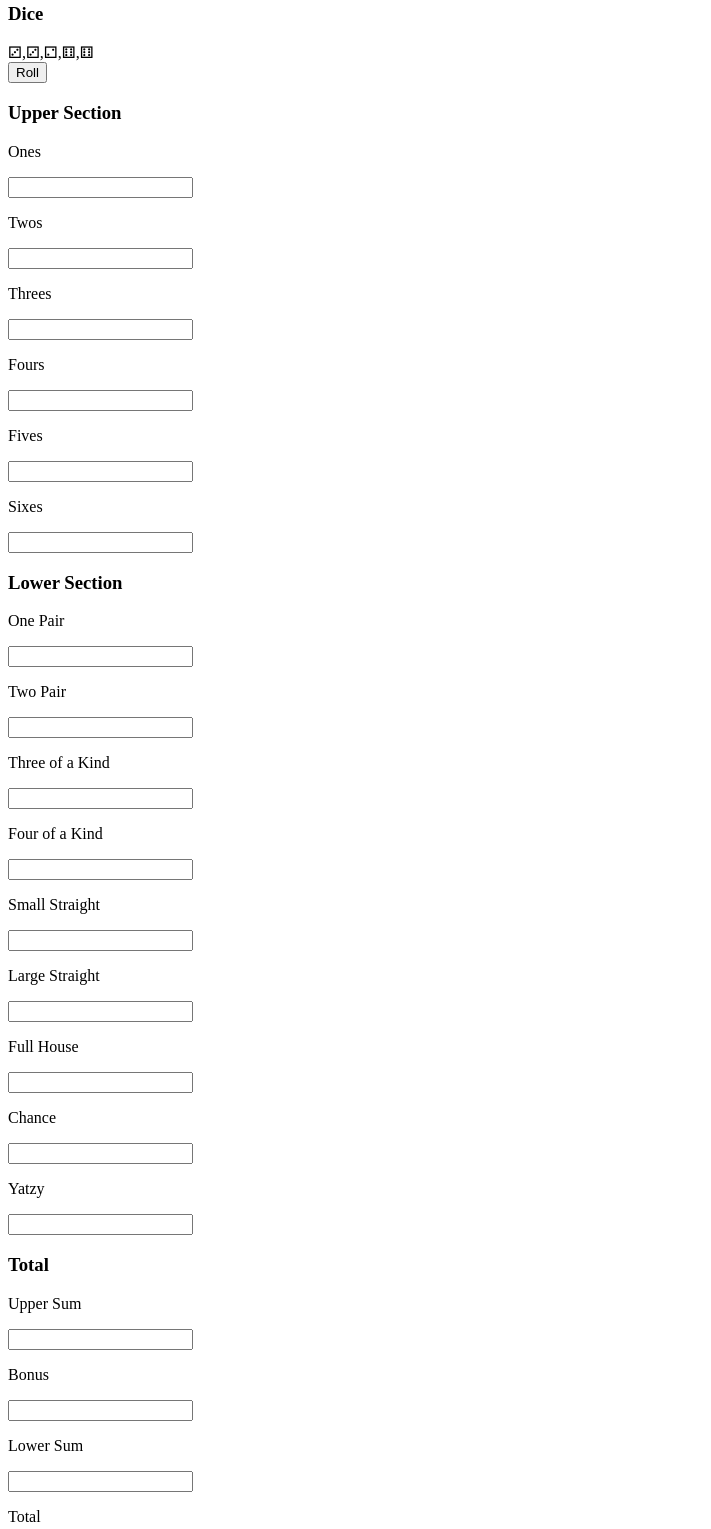
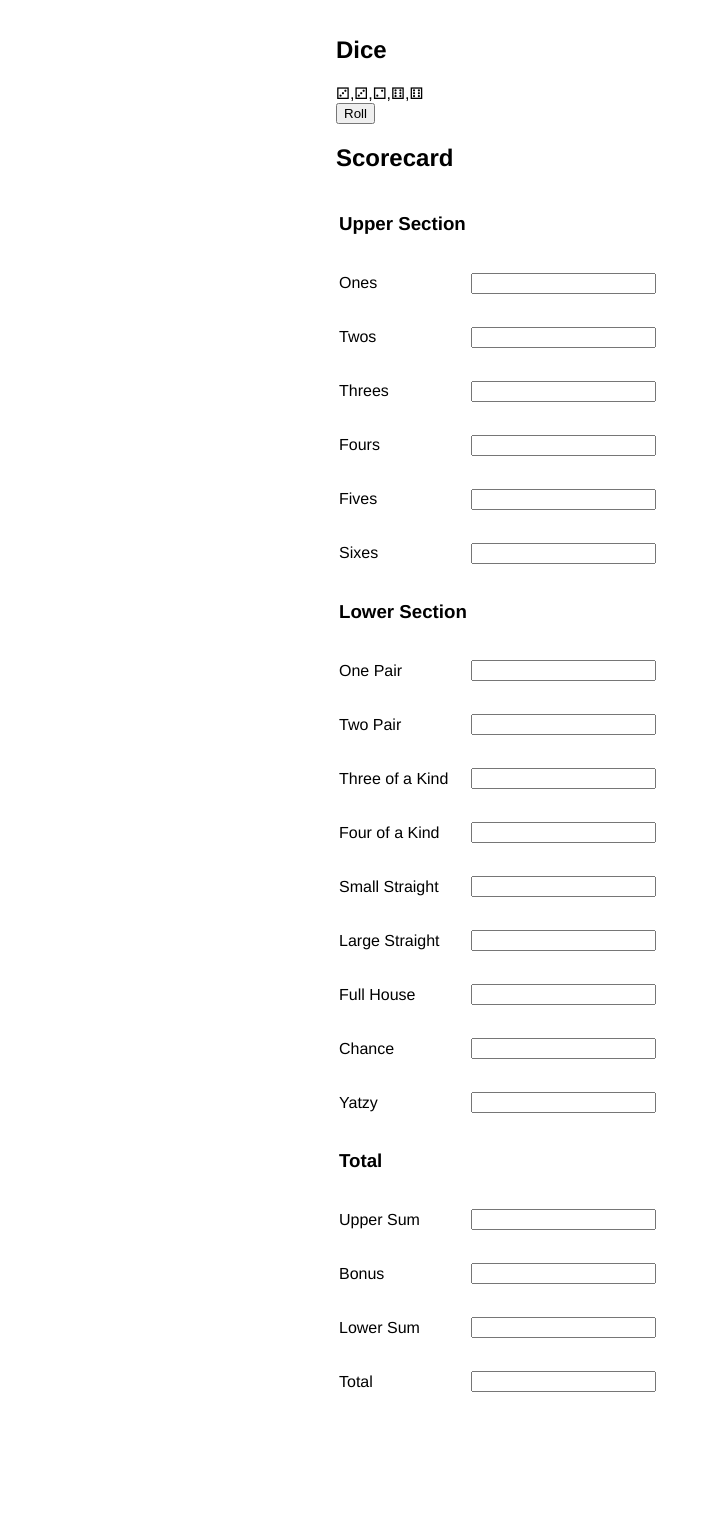
Before and after one commit to parappayo/yatzy-js, a plain HTML site: page index.html in a window 1280 px wide. Shown: the part 16-1545 px from the top of the page, without its empty margins (0-711 px from the left). After the commit the page ends 1458 px from the top, so only its background shows below. Drawn offline with Linux system fonts and the light colour scheme.

Commit message:
tweaked layout

```diff
--- a/index.html
+++ b/index.html
@@ -6,6 +6,14 @@
 
 <head>
 <title>Yatzy</title>
+<style>
+body {
+	max-width: 38rem;
+	padding: 2rem;
+	margin: auto;
+	font-family: "Helvetica", "Arial", sans-serif;
+}
+</style>
 <script>
 
 const die_faces = ['', '⚀', '⚁', '⚂', '⚃', '⚄', '⚅'];
@@ -44,74 +52,100 @@ window.onload = function ()
 
 <body>
 
-<h3>Dice</h3>
+<h2>Dice</h2>
 
 <div id="dice"></div>
 <button onclick="on_click_roll();">Roll</button>
 
-<h3>Upper Section</h3>
+<h2>Scorecard</h2>
 
-<p>Ones</p>
-<input type="text" name="yatzy_scorecard_ones">
-
-<p>Twos</p>
-<input type="text" name="yatzy_scorecard_twos">
-
-<p>Threes</p>
-<input type="text" name="yatzy_scorecard_threes">
-
-<p>Fours</p>
-<input type="text" name="yatzy_scorecard_fours">
-
-<p>Fives</p>
-<input type="text" name="yatzy_scorecard_fives">
-
-<p>Sixes</p>
-<input type="text" name="yatzy_scorecard_sixes">
-
-<h3>Lower Section</h3>
-
-<p>One Pair</p>
-<input type="text" name="yatzy_scorecard_one_pair">
-
-<p>Two Pair</p>
-<input type="text" name="yatzy_scorecard_two_pair">
-
-<p>Three of a Kind</p>
-<input type="text" name="yatzy_scorecard_three_of_a_kind">
-
-<p>Four of a Kind</p>
-<input type="text" name="yatzy_scorecard_four_of_a_kind">
-
-<p>Small Straight</p>
-<input type="text" name="yatzy_scorecard_small_straight">
-
-<p>Large Straight</p>
-<input type="text" name="yatzy_scorecard_large_straight">
-
-<p>Full House</p>
-<input type="text" name="yatzy_scorecard_full_house">
-
-<p>Chance</p>
-<input type="text" name="yatzy_scorecard_chance">
-
-<p>Yatzy</p>
-<input type="text" name="yatzy_scorecard_yatzy">
-
-<h3>Total</h3>
-
-<p>Upper Sum</p>
-<input type="text" name="yatzy_scorecard_upper_sum">
-
-<p>Bonus</p>
-<input type="text" name="yatzy_scorecard_bonus">
-
-<p>Lower Sum</p>
-<input type="text" name="yatzy_scorecard_lower_sum">
-
-<p>Total</p>
-<input type="text" name="yatzy_scorecard_total">
+<table>
+<tr>
+	<td><h3>Upper Section</h3></td>
+</tr>
+<tr>
+	<td><p>Ones</p></td>
+	<td><input type="text" name="yatzy_scorecard_ones"></td>
+</tr>
+<tr>
+	<td><p>Twos</p></td>
+	<td><input type="text" name="yatzy_scorecard_twos"></td>
+</tr>
+<tr>
+	<td><p>Threes</p></td>
+	<td><input type="text" name="yatzy_scorecard_threes"></td>
+</tr>
+<tr>
+	<td><p>Fours</p></td>
+	<td><input type="text" name="yatzy_scorecard_fours"></td>
+</tr>
+<tr>
+	<td><p>Fives</p></td>
+	<td><input type="text" name="yatzy_scorecard_fives"></td>
+</tr>
+<tr>
+	<td><p>Sixes</p></td>
+	<td><input type="text" name="yatzy_scorecard_sixes"></td>
+</tr>
+<tr>
+	<td><h3>Lower Section</h3></td>
+</tr>
+<tr>
+	<td><p>One Pair</p></td>
+	<td><input type="text" name="yatzy_scorecard_one_pair"></td>
+</tr>
+<tr>
+	<td><p>Two Pair</p></td>
+	<td><input type="text" name="yatzy_scorecard_two_pair"></td>
+</tr>
+<tr>
+	<td><p>Three of a Kind</p></td>
+	<td><input type="text" name="yatzy_scorecard_three_of_a_kind"></td>
+</tr>
+<tr>
+	<td><p>Four of a Kind</p></td>
+	<td><input type="text" name="yatzy_scorecard_four_of_a_kind"></td>
+</tr>
+<tr>
+	<td><p>Small Straight</p></td>
+	<td><input type="text" name="yatzy_scorecard_small_straight"></td>
+</tr>
+<tr>
+	<td><p>Large Straight</p></td>
+	<td><input type="text" name="yatzy_scorecard_large_straight"></td>
+</tr>
+<tr>
+	<td><p>Full House</p></td>
+	<td><input type="text" name="yatzy_scorecard_full_house"></td>
+</tr>
+<tr>
+	<td><p>Chance</p></td>
+	<td><input type="text" name="yatzy_scorecard_chance"></td>
+</tr>
+<tr>
+	<td><p>Yatzy</p></td>
+	<td><input type="text" name="yatzy_scorecard_yatzy"></td>
+</tr>
+<tr>
+	<td><h3>Total</h3></td>
+</tr>
+<tr>
+	<td><p>Upper Sum</p></td>
+	<td><input type="text" name="yatzy_scorecard_upper_sum"></td>
+</tr>
+<tr>
+	<td><p>Bonus</p></td>
+	<td><input type="text" name="yatzy_scorecard_bonus"></td>
+</tr>
+<tr>
+	<td><p>Lower Sum</p></td>
+	<td><input type="text" name="yatzy_scorecard_lower_sum"></td>
+</tr>
+<tr>
+	<td><p>Total</p></td>
+	<td><input type="text" name="yatzy_scorecard_total"></td>
+</tr>
+</table>
 
 </body>
-
 </html>
```
Also changed, not shown: readme.txt.
